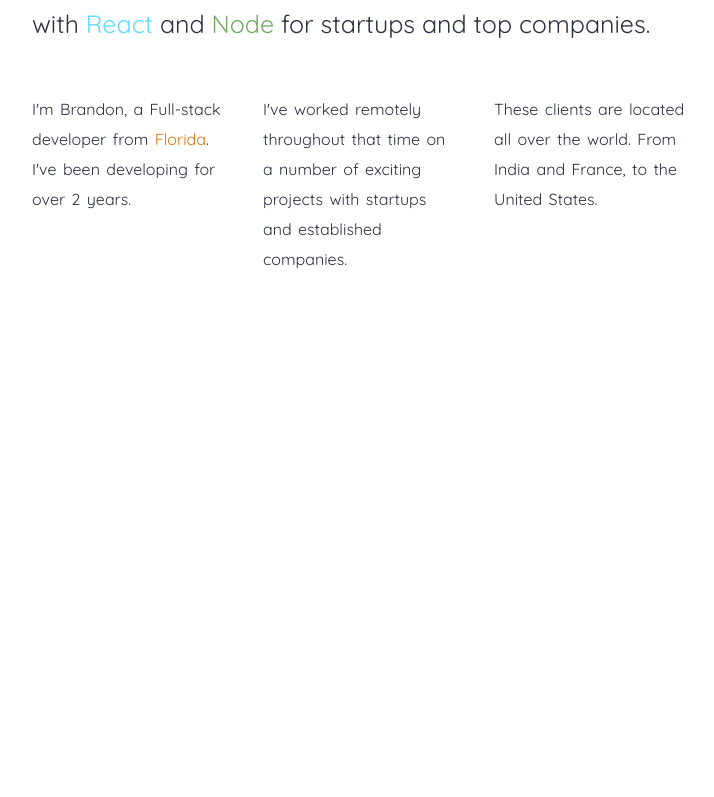
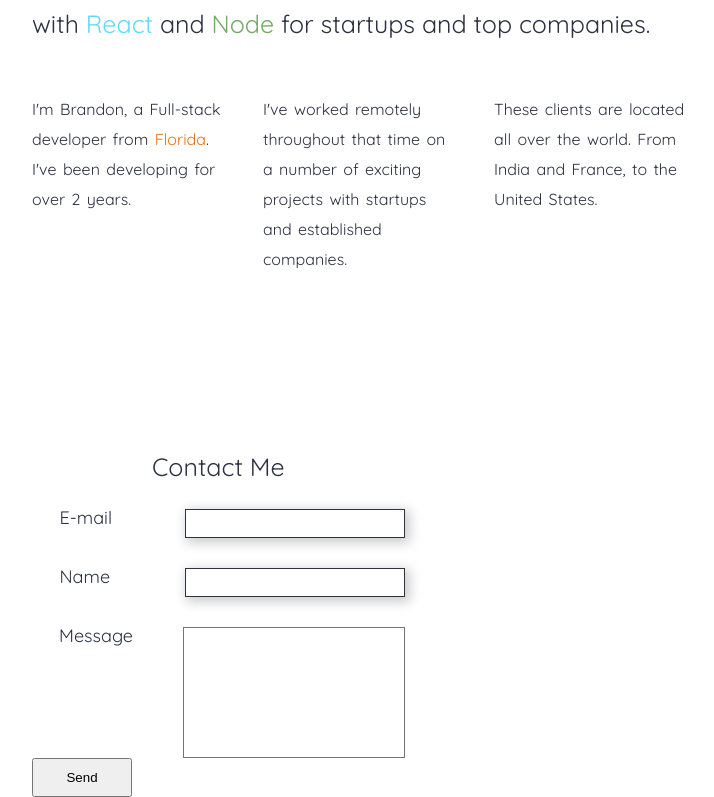
Before and after one commit to brandon-lent/My_Portfolio, a React (Create React App) app: page / in a window 1280 px wide. Shown: the part 217-1014 px from the top of the page, without its empty margins (278-992 px from the left). Before the commit the page ends 800 px from the top, so only its background shows below. Built offline with nearby package versions, Linux system fonts and the light colour scheme.

Commit message:
contact page

```diff
--- /dev/null
+++ b/src/components/contact/Contact.tsx
@@ -0,0 +1,24 @@
+import React from "react";
+
+interface ContactProps {}
+
+export const Contact: React.FC<ContactProps> = ({}) => {
+  return (
+    <div className="contact">
+      <p>Contact Me</p>
+      <div className="contact-input">
+        <label htmlFor="email">E-mail</label>
+        <input id="email"></input>
+      </div>
+      <div className="contact-input">
+        <label htmlFor="name">Name</label>
+        <input id="name"></input>
+      </div>
+      <div className="contact-input">
+        <label htmlFor="message">Message</label>
+        <textarea rows={5} id="message"></textarea>
+      </div>
+      <button>Send</button>
+    </div>
+  );
+};
--- a/src/components/pages/home/Home.tsx
+++ b/src/components/pages/home/Home.tsx
@@ -1,4 +1,7 @@
 import React from "react";
+
+// Components
+import { Contact } from "../../contact/Contact";
 
 interface HomeProps {}
 
@@ -7,7 +10,6 @@ export const Home: React.FC<HomeProps> = ({}) => {
     <div className="homepage">
       <article>
         <section className="intro">
-          {/* <h1>Welcome</h1> */}
           <p>
             I create <span>Scalable</span>, <span>Maintainable</span>, and{" "}
             <span>Fast</span> applications <br /> with{" "}
@@ -37,6 +39,9 @@ export const Home: React.FC<HomeProps> = ({}) => {
           </p>
         </section>
       </article>
+      <article>
+        <Contact />
+      </article>
     </div>
   );
 };
--- /dev/null
+++ b/src/styles/contact.scss
@@ -0,0 +1,45 @@
+.contact {
+  display: flex;
+  flex-direction: column;
+  margin-top: 18rem;
+  p {
+    margin-left: 12rem;
+    font-size: 2.5rem;
+  }
+  button {
+    width: 10rem;
+    padding: 1rem;
+  }
+}
+
+.contact-input {
+  margin-top: 3rem;
+  display: flex;
+  justify-content: space-around;
+  width: 400px;
+
+  label {
+    font-size: 1.8rem;
+
+    width: 7rem;
+  }
+
+  input {
+    border-style: none;
+    border: 1px solid $font-color;
+
+    font-family: $font-stack;
+    font-size: 2rem;
+
+    -webkit-box-shadow: 3px 3px 12px 2px rgba(0, 0, 0, 0.38);
+    -moz-box-shadow: 3px 3px 12px 2px rgba(0, 0, 0, 0.2);
+    box-shadow: 3px 3px 12px 2px rgba(0, 0, 0, 0.2);
+  }
+  textarea {
+    border-style: ridge;
+    resize: none;
+    height: auto;
+    font-family: $font-stack;
+    font-size: 2rem;
+  }
+}
--- a/src/styles/index.scss
+++ b/src/styles/index.scss
@@ -6,3 +6,4 @@
 // Pages
 @import "navigation";
 @import "homepage";
+@import "contact";
```
